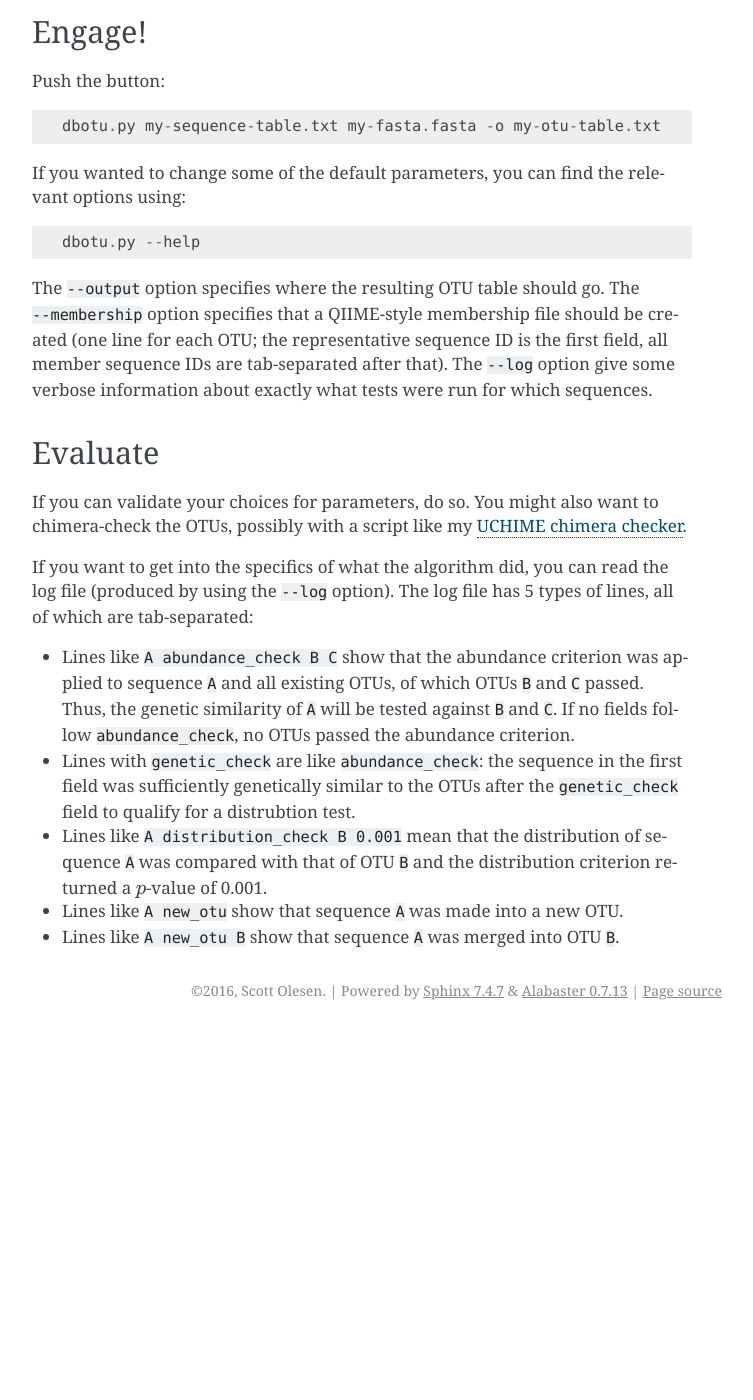
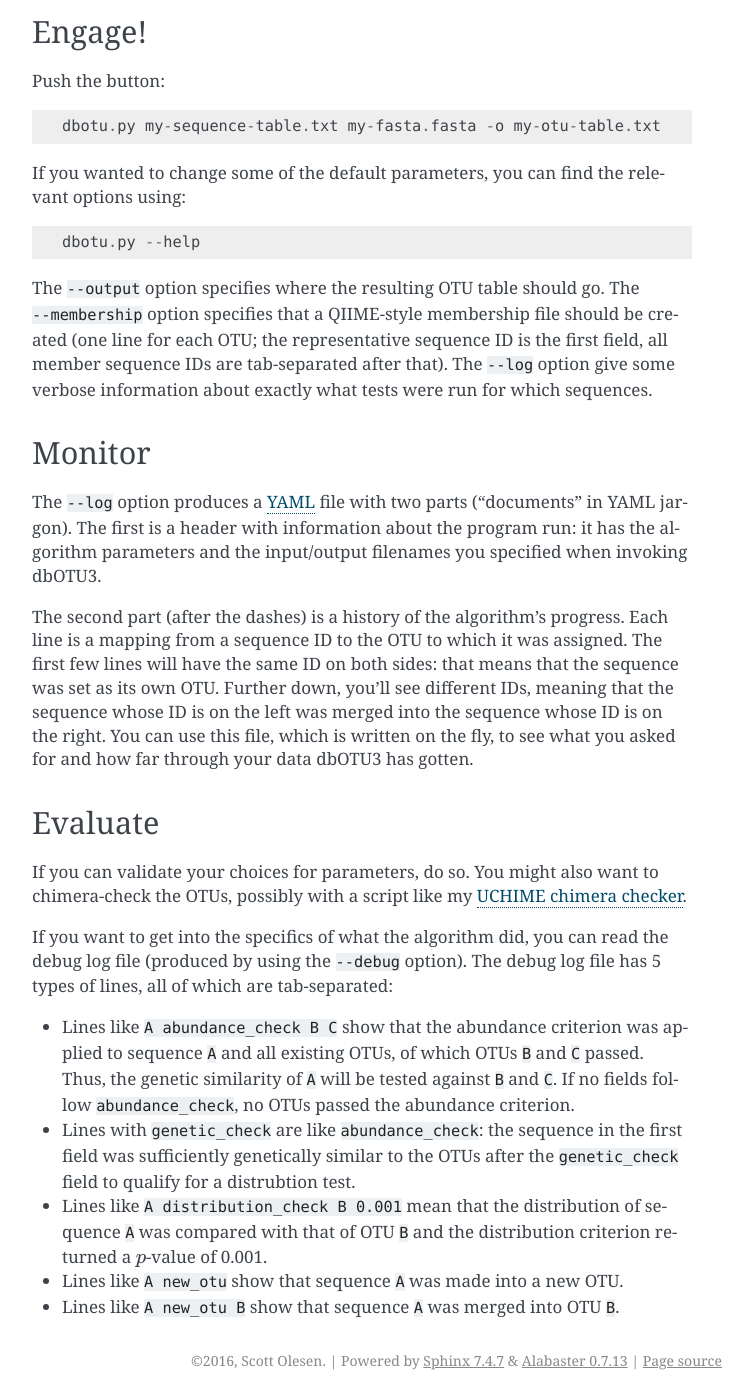
Before and after one commit to swo/dbotu3, a Sphinx documentation site: the page built from doc/source/getting-started.rst, in a window 1280 px wide and 1400 px high, scrolled down 1100 px. Shown: the whole window, without its empty margins (388-1141 px from the left). Built offline with Sphinx 7.4.7, drawn with Linux system fonts in a browser that asks for light colours; before the commit the page ends 2130 px from its top, so only the background shows below that.

Commit message:
doc log update

```diff
--- a/doc/source/getting-started.rst
+++ b/doc/source/getting-started.rst
@@ -66,6 +66,24 @@ field, all member sequence IDs are tab-separated after that). The ``--log``
 option give some verbose information about exactly what tests were run for
 which sequences.
 
+Monitor
+=======
+
+The ``--log`` option produces a YAML_ file with two parts ("documents" in YAML
+jargon). The first is a header with information about the program run: it has
+the algorithm parameters and the input/output filenames you specified when
+invoking dbOTU3.
+
+.. _YAML: http://www.yaml.org/
+
+The second part (after the dashes) is a history of the algorithm's progress.
+Each line is a mapping from a sequence ID to the OTU to which it was assigned.
+The first few lines will have the same ID on both sides: that means that the
+sequence was set as its own OTU. Further down, you'll see different IDs,
+meaning that the sequence whose ID is on the left was merged into the sequence
+whose ID is on the right. You can use this file, which is written on the fly,
+to see what you asked for and how far through your data dbOTU3 has gotten.
+
 Evaluate
 ========
 
@@ -74,8 +92,8 @@ chimera-check the OTUs, possibly with a script like my `UCHIME chimera checker
 <https://github.com/swo/uchime-chimera-check>`_.
 
 If you want to get into the specifics of what the algorithm did, you can read
-the log file (produced by using the ``--log`` option). The log file has 5 types
-of lines, all of which are tab-separated:
+the debug log file (produced by using the ``--debug`` option). The debug log
+file has 5 types of lines, all of which are tab-separated:
 
 - Lines like ``A abundance_check B C`` show that the abundance criterion was
   applied to sequence ``A`` and all existing OTUs, of which OTUs ``B`` and
```
